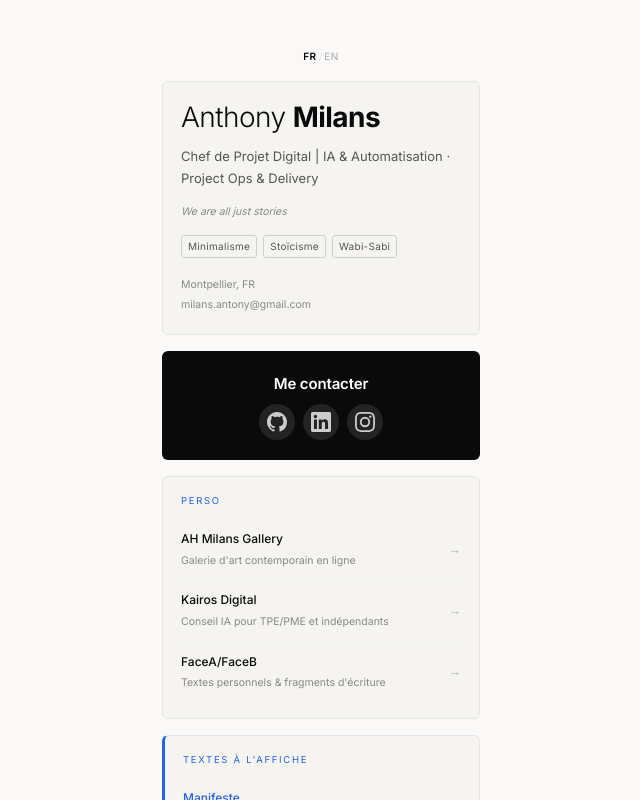
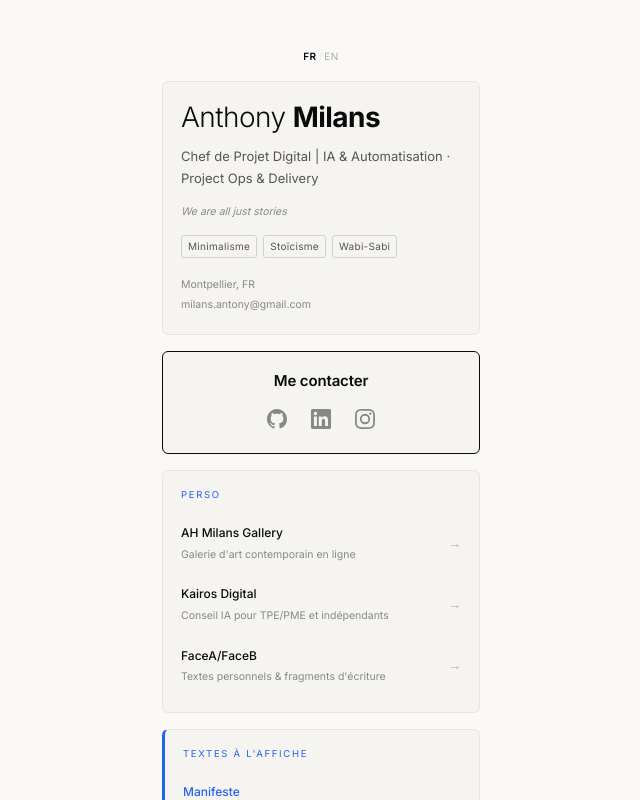
Before and after one commit to AnthonyMlns/SiteWeb-AnthonyMlnsHub, a Next.js app: page / in a window 1280 px wide. Shown: the top 800 px of the page, without its empty margins (319-959 px from the left). Built offline with nearby package versions, Linux system fonts and the light colour scheme.

Commit message:
style: align CTA block with card design (light bg, black border)

```diff
--- a/app/globals.css
+++ b/app/globals.css
@@ -233,21 +233,18 @@ body {
   justify-content: center;
   transition: background 0.15s, color 0.15s;
 }
-.c-cta .c-social__link {
-  background: rgba(255,255,255,0.1);
-  color: var(--on-dark-muted);
-}
-.c-cta .c-social__link:hover {
-  background: var(--on-dark);
+.c-social__link:hover {
+  background: var(--bg-light);
   color: var(--ink);
 }
 
 /* CTA block */
 .c-cta {
-  background: var(--ink);
-  color: var(--on-dark);
+  background: var(--bg-subtle);
+  color: var(--ink);
+  border: 1px solid var(--ink);
   border-radius: var(--radius-lg);
-  padding: var(--sp-10) var(--sp-11);
+  padding: var(--sp-8) var(--sp-9);
   margin-bottom: var(--sp-8);
   text-align: center;
 }
@@ -255,6 +252,14 @@ body {
   font-size: 15px;
   font-weight: var(--weight-semi);
   letter-spacing: -0.01em;
+}
+.c-cta .c-social__link {
+  background: transparent;
+  color: var(--faint);
+}
+.c-cta .c-social__link:hover {
+  background: var(--bg-light);
+  color: var(--ink);
 }
 
 /* Link item */
```
